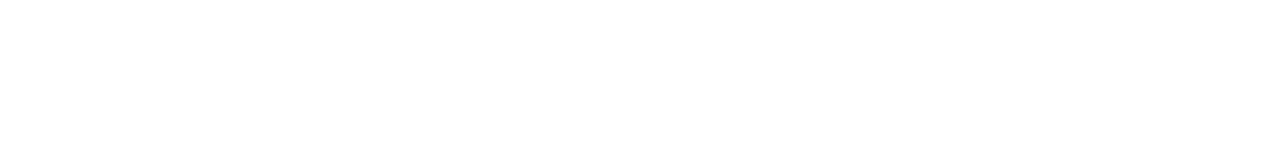
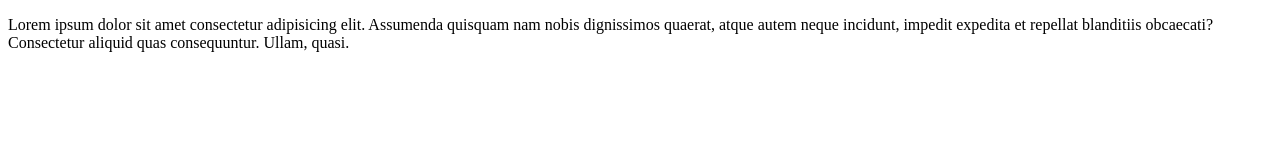
Before and after one commit to polvad/test, a plain HTML site: page index.html in a window 1280 px wide. Drawn offline with Linux system fonts and the light colour scheme.

Commit message:
aded style.css

```diff
--- a/index.html
+++ b/index.html
@@ -7,6 +7,6 @@
   <title>Document</title>
 </head>
 <body>
-
+    <p>Lorem ipsum dolor sit amet consectetur adipisicing elit. Assumenda quisquam nam nobis dignissimos quaerat, atque autem neque incidunt, impedit expedita et repellat blanditiis obcaecati? Consectetur aliquid quas consequuntur. Ullam, quasi.</p>
 </body>
 </html>
```
Also changed, not shown: css/style.css (added).
